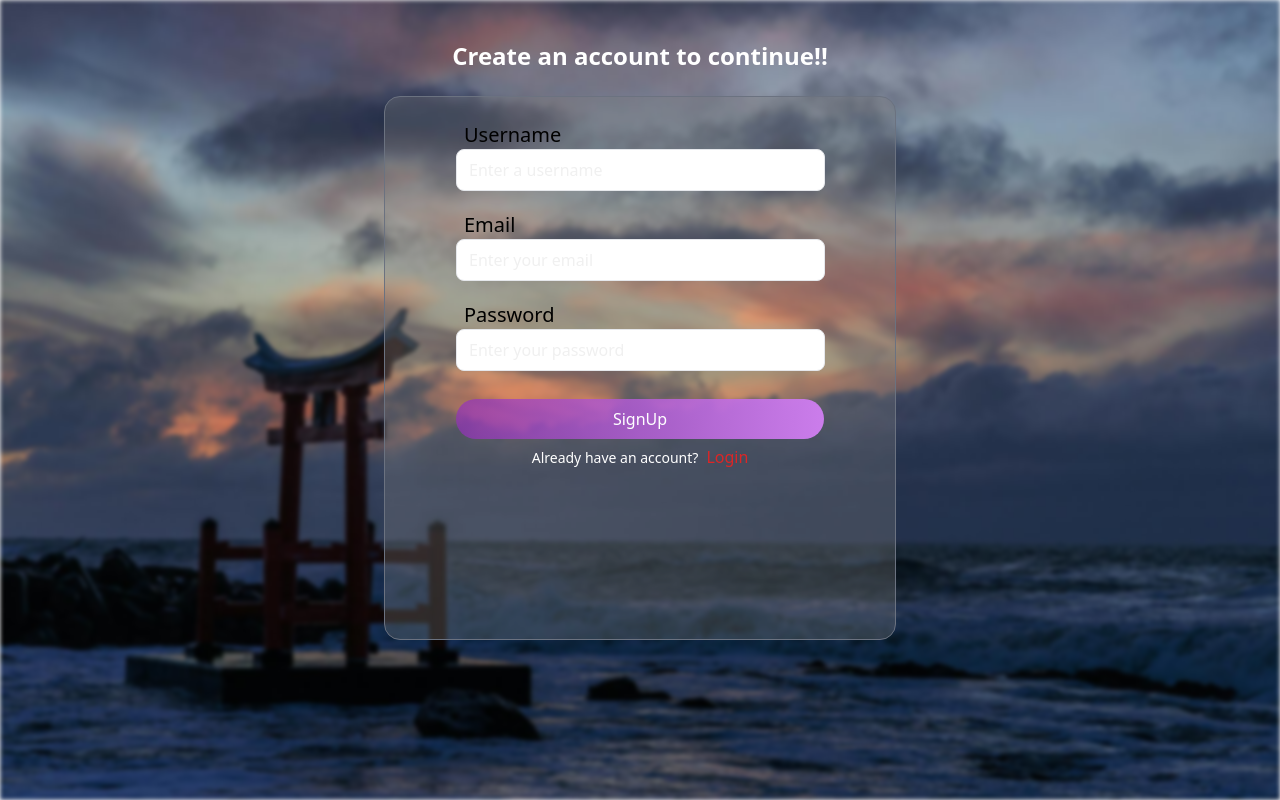
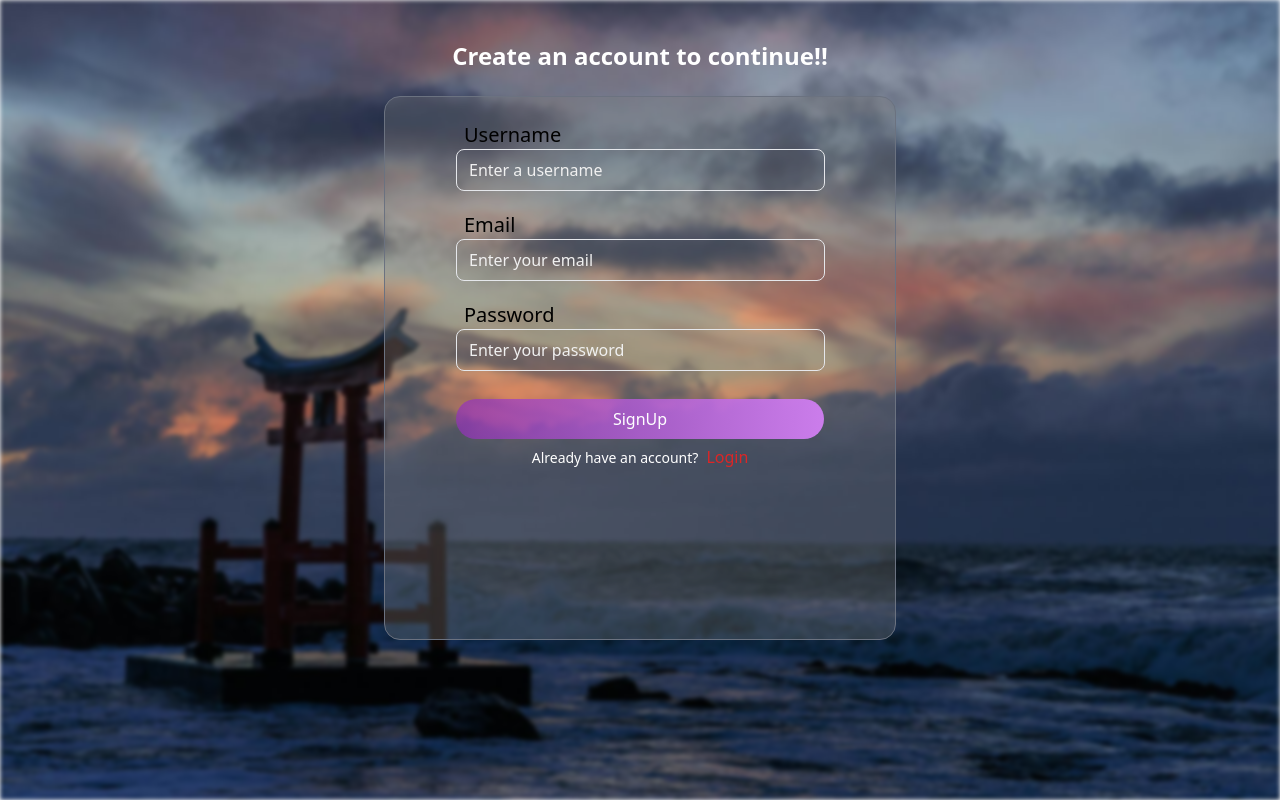
Before and after one commit to OikawaToru1/Eventora, a React (Vite) app in the folder eventora/: page /signup in a window 1280 px wide. Built offline with nearby package versions, Linux system fonts and the light colour scheme; no server answers.

Commit message:
removed inline text color for using in other components

```diff
--- a/eventora/src/Components/Input.jsx
+++ b/eventora/src/Components/Input.jsx
@@ -10,13 +10,13 @@ const Input = React.forwardRef( function Input({
 
 
     return (
-        <div className='w-[80%] flex flex-col mx-auto my-5 lg:pl-5'>
-            {label && <label className='text-xl indent-2  font-medium '
+        <div className={`w-[80%] flex flex-col mx-auto my-5 lg:pl-5 ${className}`}>
+            {label && <label className='text-xl indent-2 font-medium'
             htmlFor={id}>
                 {label}
                 </label>}
                 <input type={type}
-                className= {`px-3 py-2 rounded-lg bg-transparentoutline-none
+                className= {`px-3 py-2 rounded-lg bg-transparent outline-none
                       font-medium border border-gray-200 w-[100%] lg:w-[95%] placeholder:text-[#f0f0f0]
                      ${className}`}
                      ref={ref}
```
